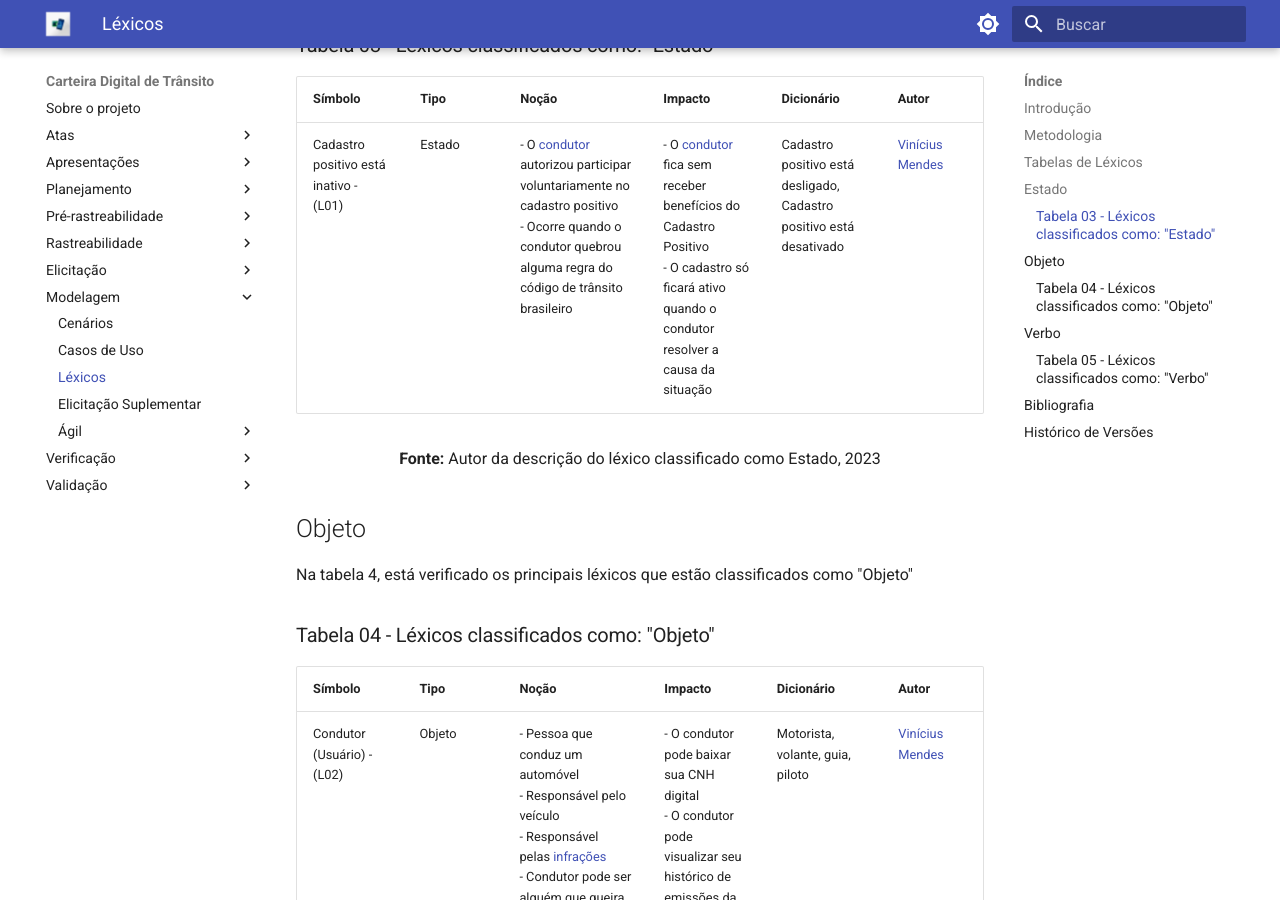
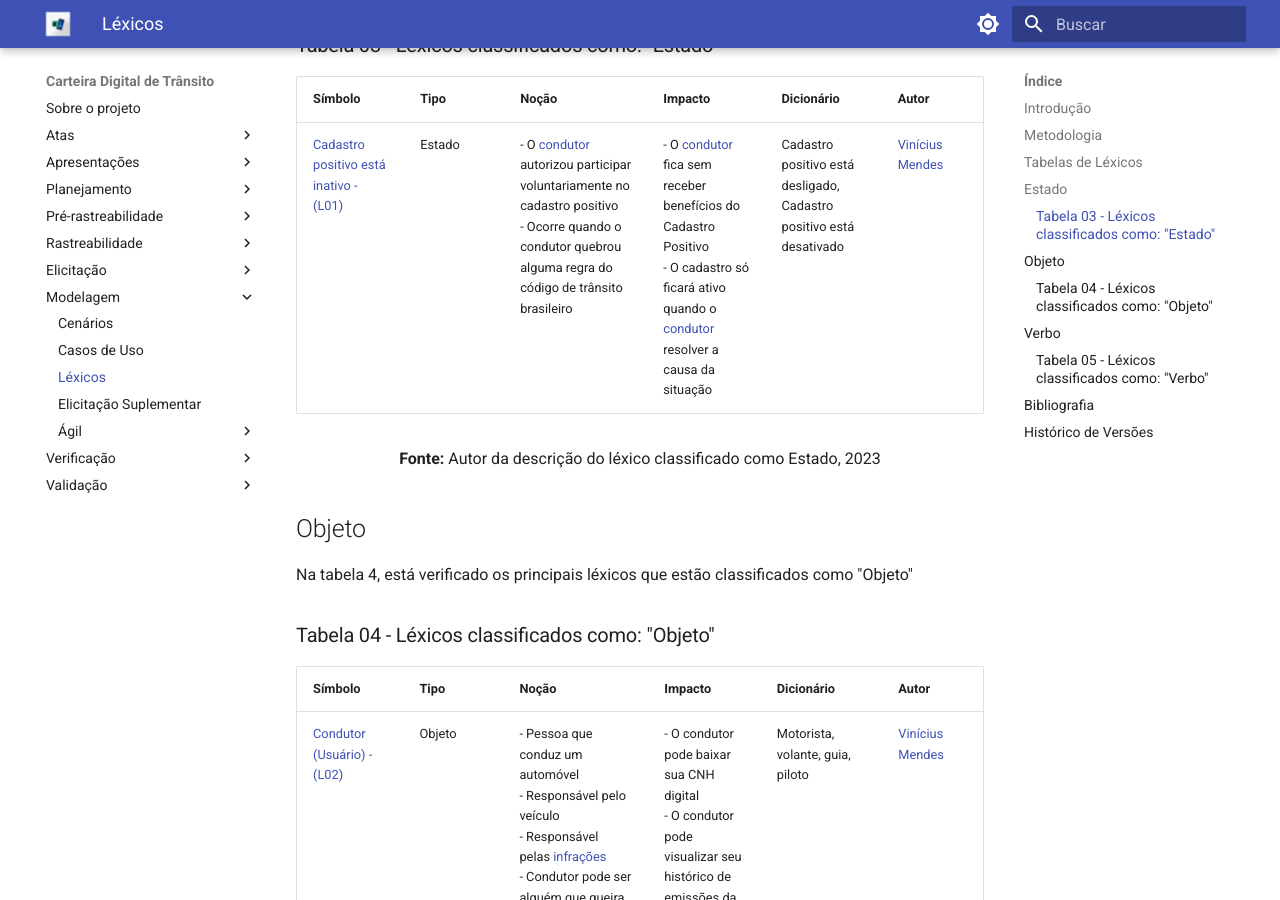
Before and after one commit to Requisitos-de-Software/2023.2-Carteira_Digital_de_Transito, an MkDocs documentation site: the page built from docs/modelagem/léxicos.md, in a window 1280 px wide and 900 px high, scrolled down 1739 px. Built offline with MkDocs 1.6.1 and Material for MkDocs 9.7.7, drawn with Linux system fonts in a browser that asks for light colours; part of the change alters nothing that is shown.

```diff
--- a/docs/modelagem/léxicos.md
+++ b/docs/modelagem/léxicos.md
@@ -55,7 +55,7 @@ Na tabela 3, está verificado os principais léxicos que estão classificados co
 
 | **Símbolo** | **Tipo** | **Noção** | **Impacto** | **Dicionário** | **Autor** |
 |---------|------|--------|----------|------------|------------|
-| Cadastro positivo está inativo - (L01) | Estado | - O <a href="#L02">condutor</a> autorizou participar voluntariamente no cadastro positivo </br> - Ocorre quando o condutor quebrou alguma regra do código de trânsito brasileiro  | - O [condutor](#L02) fica sem receber benefícios do Cadastro Positivo </br> - O cadastro só ficará ativo quando o condutor resolver a causa da situação | Cadastro positivo está desligado, Cadastro positivo está desativado|[Vinícius Mendes](https://github.com/yabamiah) |
+| <a id="#L01">Cadastro positivo está inativo - (L01)</a> | Estado | - O <a href="#L02">condutor</a> autorizou participar voluntariamente no cadastro positivo </br> - Ocorre quando o condutor quebrou alguma regra do código de trânsito brasileiro  | - O <a href="#L02">condutor</a> fica sem receber benefícios do Cadastro Positivo </br> - O cadastro só ficará ativo quando o <a href="#L02">condutor</a> resolver a causa da situação | Cadastro positivo está desligado, Cadastro positivo está desativado|[Vinícius Mendes](https://github.com/yabamiah) |
 
 <font size="3"><p style="text-align: center"><b>Fonte:</b> Autor da descrição do léxico classificado como Estado, 2023</p></font>
 
@@ -67,11 +67,11 @@ Na tabela 4, está verificado os principais léxicos que estão classificados co
 
 | **Símbolo** | **Tipo** | **Noção** | **Impacto** | **Dicionário** | **Autor** |
 |---------|------|--------|----------|------------|------------|
-| Condutor (Usuário) - (L02) | Objeto | - Pessoa que conduz um automóvel </br> - Responsável pelo veículo </br> - Responsável pelas [infrações](#L03) </br> - Condutor pode ser alguém que queira visualizar sua CNH digital </br> - O condutor pode ser alguém que queira visualizar a CRLV digital | - O condutor pode baixar sua CNH digital </br> - O condutor pode visualizar seu histórico de emissões da CNH  </br> - O condutor pode adicionar os seus veículos </br> - O condutor pode consultar as suas [infrações](#L03) | Motorista, volante, guia, piloto | [Vinícius Mendes](https://github.com/yabamiah) |
-| Infração - (L03) | Objeto | - Violação de alguma lei de trânsito </br> - A infração é visualizada pelo [condutor](#L02) | - O [condutor](#L02) pode visualizar as infrações cometidas filtrando infrator ou veículo </br> - O [condutor](#L02) pode visualizar a situação da infração </br> - O [condutor](#L02) pode visualizar o motivo da infração </br> - O [condutor](#L02) pode consultar o valor da infração a ser paga| Desobediência, Violação |[Luis Miranda](https://github.com/LuisMiranda10) |
-| Sistema de Notificação Eletrônica - (L04) | Objeto | - Sistema responsável por notificar [infrações](#L03) de trânsito aos proprietários de veículos | - Sistema que dá o direito a descontos no pagamento de multas de trânsitos | Sistema de Intimação Eletrônica |[Vinícius Mendes](https://github.com/yabamiah) |
-| Restrições e Indicadores do veículo do condutor - (L05)  |Objeto | - Responsável por mostrar ao [condutor](#L02) se existe multa, [infrações](#L03), restrição judicial, ocorrência de roubo, novo padrão na placa, comunicações de venda ativa e restrições do seu próprio veículo | - O [condutor](#L02) do veiculo pode consultar os indicadores e restrições de seu veiculo  | Limitações, Indicativos | [Luis Miranda](https://github.com/LuisMiranda10) |
-| Tutorial - (L06) | Objeto | - Documentação para orientar o [condutor](#L02) ao utilizar o app | - Aumenta a eficiência de aprendizado do [condutor](#L02)  | Auxílio, Orientação, Documentação | [Luis Miranda](https://github.com/LuisMiranda10) |
+|<a id="#L02"> Condutor (Usuário) - (L02)</a> | Objeto | - Pessoa que conduz um automóvel </br> - Responsável pelo veículo </br> - Responsável pelas [infrações](#L03) </br> - Condutor pode ser alguém que queira visualizar sua CNH digital </br> - O condutor pode ser alguém que queira visualizar a CRLV digital | - O condutor pode baixar sua CNH digital </br> - O condutor pode visualizar seu histórico de emissões da CNH  </br> - O condutor pode adicionar os seus veículos </br> - O condutor pode consultar as suas [infrações](#L03) | Motorista, volante, guia, piloto | [Vinícius Mendes](https://github.com/yabamiah) |
+| <a id="#L03">Infração - (L03)</a> | Objeto | - Violação de alguma lei de trânsito </br> - A infração é visualizada pelo [condutor](#L02) | - O [condutor](#L02) pode visualizar as infrações cometidas filtrando infrator ou veículo </br> - O [condutor](#L02) pode visualizar a situação da infração </br> - O [condutor](#L02) pode visualizar o motivo da infração </br> - O [condutor](#L02) pode consultar o valor da infração a ser paga| Desobediência, Violação |[Luis Miranda](https://github.com/LuisMiranda10) |
+| <a id="#L04">Sistema de Notificação Eletrônica - (L04) </a>| Objeto | - Sistema responsável por notificar [infrações](#L03) de trânsito aos proprietários de veículos | - Sistema que dá o direito a descontos no pagamento de multas de trânsitos | Sistema de Intimação Eletrônica |[Vinícius Mendes](https://github.com/yabamiah) |
+| <a id="#L05">Restrições e Indicadores do veículo do condutor - (L05) </a> |Objeto | - Responsável por mostrar ao [condutor](#L02) se existe multa, [infrações](#L03), restrição judicial, ocorrência de roubo, novo padrão na placa, comunicações de venda ativa e restrições do seu próprio veículo | - O [condutor](#L02) do veiculo pode consultar os indicadores e restrições de seu veiculo  | Limitações, Indicativos | [Luis Miranda](https://github.com/LuisMiranda10) |
+| <a id="#L06">Tutorial - (L06)</a> | Objeto | - Documentação para orientar o [condutor](#L02) ao utilizar o app | - Aumenta a eficiência de aprendizado do [condutor](#L02)  | Auxílio, Orientação, Documentação | [Luis Miranda](https://github.com/LuisMiranda10) |
 
 <font size="3"><p style="text-align: center"><b>Fonte:</b> Autores das descrições dos léxicos classificados como Objeto, 2023</p></font>
 
@@ -83,12 +83,12 @@ Na tabela 5, está verificado os principais léxicos que estão classificados co
 
 | **Símbolo** | **Tipo** | **Noção** | **Impacto** | **Dicionário** | **Autor** |
 |---------|------|--------|----------|------------|------------|
-| Cadastrar CNH - (L07) | Verbo | - Tarefa realizada pelo [condutor](#L02) </br> - Acontece quando o [condutor](#L02) precisa visualizar sua CNH pela primeira vez </br> - [condutor](#L02) valida o cadastro com uma foto de sua CNH  | - O [condutor](#L02) consegue visualizar a sua CNH  | Registrar CNH, Inscrever CNH, Fichar CNH | [Vinícius Mendes](https://github.com/yabamiah) |
-| Consultar infrações - (L08) | Verbo | - Tarefa realizada pelo [condutor](#L02) </br> - Acontece quando o [condutor](#L02) quer visualizar alguma [infrações](#L03) </br> - [condutor](#L02) pode escolher consultar [infrações](#L03) por condutor ou por veículo </br> - O sistema divide as [infrações](#L03) em categorias de vencidas, a vencer e pagas | - O [condutor](#L02) consegue verificar [infrações](#L03) vencidas e as não pagas </br> - O [condutor](#L02) pode visualizar uma [infrações](#L03) </br> - O sistema pode gerar o boleto da [infrações](#L03) </br> - O sistema pode gerar PDF da [infrações](#L03) |  Examinar infrações, Estudar infrações, Ler infrações| [Vinícius Mendes](https://github.com/yabamiah) |
-| Consultar Exames Toxicológicos - (L09) | Verbo | - Tarefa realizada pelo [condutor](#L02) </br> - Acontece quando o [condutor](#L02) quer visualizar algum exame toxicológico feito pelo mesmo </br> - O sistema divide as informações sobre os exames toxicológicos em categorias de Data de Coleta, Prazo para nova realização de exame e Laboratórios credenciados| - O [condutor](#L02) consegue verificar [infrações](#L03) sobre os exames | Inspecionar exames toxicológicos | [Luis Miranda](https://github.com/LuisMiranda10) |
-| Visualizar recall - (L10) | Verbo | - Tarefa realizada pelo [condutor](#L02) </br> - Ocorre quando o [condutor](#L02) quer consultar se foi feita uma notificação de regularização do seu veículo | - O [condutor](#L02) consegue visualizar se o seu veículo recebeu algum recall </br>  | Verificar recall, Constatar recall, Captar recall | [Vinícius Mendes](https://github.com/yabamiah) |
-| Visualizar Licenciamento - (L11) | Verbo | - Tarefa realizada pelo [condutor](#L02) </br> - Ocorre quando o [condutor](#L02) quer consultar o CRLV do seu veículo | - O [condutor](#L02) consegue visualizar as informações do licenciamento do seu carro </br> - O [condutor](#L02) consegue compartilhar seu licenciamento com outras pessoas </br> - O [condutor](#L02) consegue exportar seu licenciamento para algum tipo de arquivo selecionado </br> | Analisar informações sobre o veículo | [Luis Miranda](https://github.com/LuisMiranda10) |
-| Transferência - (L12)| Verbo | - Tarefa realizada pelo [condutor](#L02) </br> - Ocorre quando o [condutor](#L02) quer transferir a propriedade de um veículo para outra pessoa | - O veículo se torna propriedade de outra pessoa  | Realiza troca de proprietário | [Luis Miranda](https://github.com/LuisMiranda10) |
+| <a id="#L07">Cadastrar CNH - (L07)</a> | Verbo | - Tarefa realizada pelo [condutor](#L02) </br> - Acontece quando o [condutor](#L02) precisa visualizar sua CNH pela primeira vez </br> - [condutor](#L02) valida o cadastro com uma foto de sua CNH  | - O [condutor](#L02) consegue visualizar a sua CNH  | Registrar CNH, Inscrever CNH, Fichar CNH | [Vinícius Mendes](https://github.com/yabamiah) |
+|<a id="#L08"> Consultar infrações - (L08)</a> | Verbo | - Tarefa realizada pelo [condutor](#L02) </br> - Acontece quando o [condutor](#L02) quer visualizar alguma [infrações](#L03) </br> - [condutor](#L02) pode escolher consultar [infrações](#L03) por condutor ou por veículo </br> - O sistema divide as [infrações](#L03) em categorias de vencidas, a vencer e pagas | - O [condutor](#L02) consegue verificar [infrações](#L03) vencidas e as não pagas </br> - O [condutor](#L02) pode visualizar uma [infrações](#L03) </br> - O sistema pode gerar o boleto da [infrações](#L03) </br> - O sistema pode gerar PDF da [infrações](#L03) |  Examinar infrações, Estudar infrações, Ler infrações| [Vinícius Mendes](https://github.com/yabamiah) |
+| <a id="#L09">Consultar Exames Toxicológicos - (L09)</a> | Verbo | - Tarefa realizada pelo [condutor](#L02) </br> - Acontece quando o [condutor](#L02) quer visualizar algum exame toxicológico feito pelo mesmo </br> - O sistema divide as informações sobre os exames toxicológicos em categorias de Data de Coleta, Prazo para nova realização de exame e Laboratórios credenciados| - O [condutor](#L02) consegue verificar [infrações](#L03) sobre os exames | Inspecionar exames toxicológicos | [Luis Miranda](https://github.com/LuisMiranda10) |
+| <a id="#L10">Visualizar recall - (L10)</a> | Verbo | - Tarefa realizada pelo [condutor](#L02) </br> - Ocorre quando o [condutor](#L02) quer consultar se foi feita uma notificação de regularização do seu veículo | - O [condutor](#L02) consegue visualizar se o seu veículo recebeu algum recall </br>  | Verificar recall, Constatar recall, Captar recall | [Vinícius Mendes](https://github.com/yabamiah) |
+| <a id="#L11">Visualizar Licenciamento - (L11)</a> | Verbo | - Tarefa realizada pelo [condutor](#L02) </br> - Ocorre quando o [condutor](#L02) quer consultar o CRLV do seu veículo | - O [condutor](#L02) consegue visualizar as informações do licenciamento do seu carro </br> - O [condutor](#L02) consegue compartilhar seu licenciamento com outras pessoas </br> - O [condutor](#L02) consegue exportar seu licenciamento para algum tipo de arquivo selecionado </br> | Analisar informações sobre o veículo | [Luis Miranda](https://github.com/LuisMiranda10) |
+| <a id="#L12">Transferência - (L12)| Verbo</a> | - Tarefa realizada pelo [condutor](#L02) </br> - Ocorre quando o [condutor](#L02) quer transferir a propriedade de um veículo para outra pessoa | - O veículo se torna propriedade de outra pessoa  | Realiza troca de proprietário | [Luis Miranda](https://github.com/LuisMiranda10) |
 
 <font size="3"><p style="text-align: center"><b>Fonte:</b> Autores das descrições dos léxicos classificados como Verbo, 2023</p></font>
 
```
